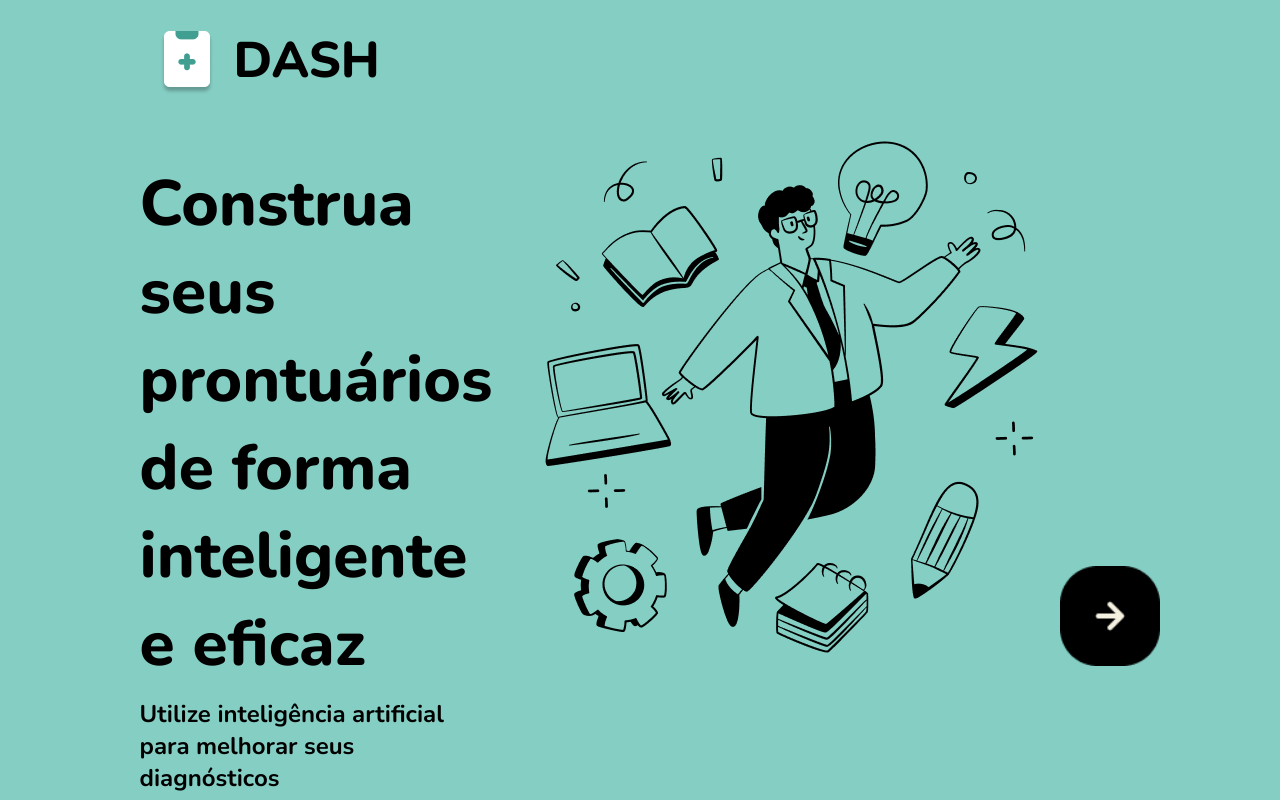
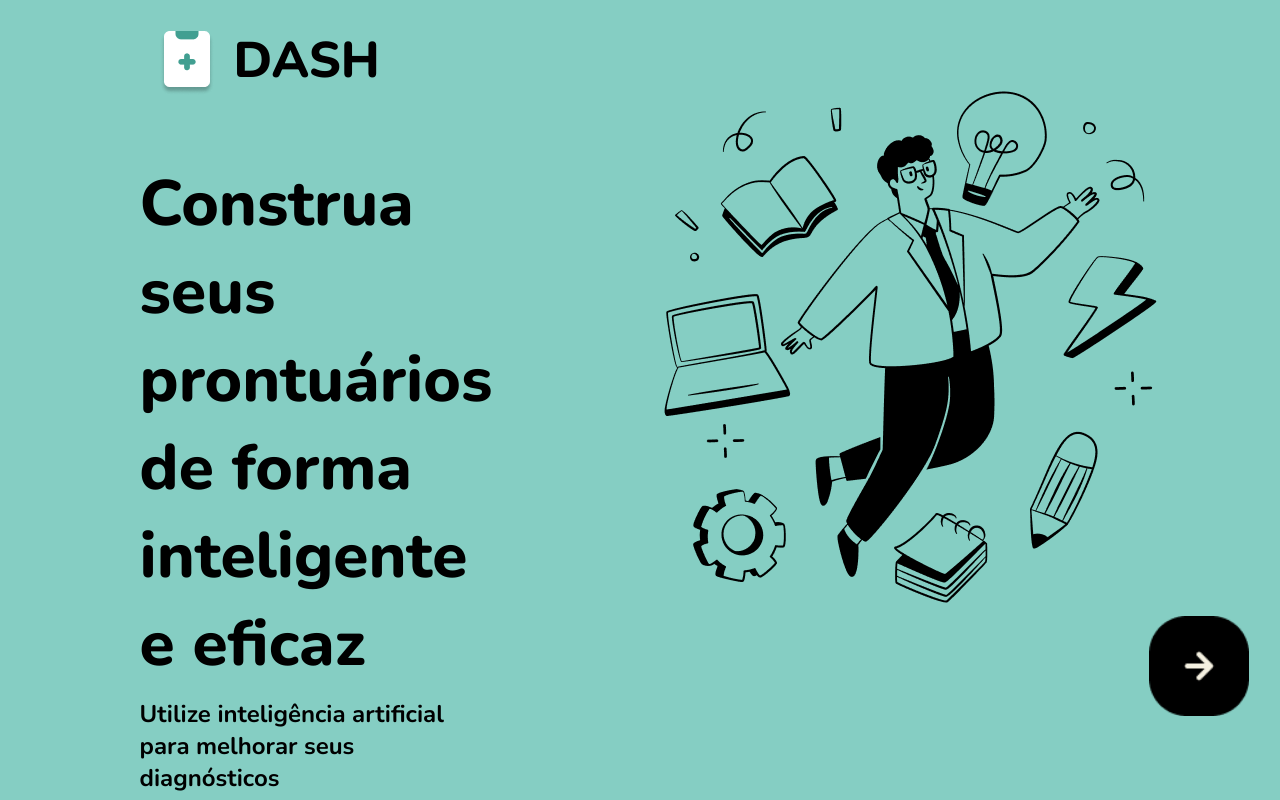
Before and after one commit to RickFqt/DASH-FRONT, an Angular app: page / in a window 1280 px wide. Built offline with nearby package versions, Linux system fonts and the light colour scheme.

Commit message:
feat: Updated landing page

```diff
--- a/src/app/home/home.component.css
+++ b/src/app/home/home.component.css
@@ -60,14 +60,32 @@ body, html {
 .right-section {
     flex: 2;
     text-align: center;
+    padding-right: 150px;
+    padding-left: 150px;
 }
 
 .main-image {
     width: 537px;
+    margin-right: 70px;
     /* max-width: 500px;  */
 }
 
+/* .right-section {
+    display: flex;
+    flex-direction: column;
+    align-items: flex-end;
+} */
+
+.right {
+    display: flex;
+    flex-direction: column;
+    align-items: flex-end;
+    padding-right: 150px;
+}
+
 .button {
-    margin-top: 20px;
-    width: 100px;
+    /* margin-top: 20px; */
+    width: 150px;
+    margin-left: 50px;
+    padding-left: 50px;
 }
--- a/src/app/home/home.component.html
+++ b/src/app/home/home.component.html
@@ -12,6 +12,7 @@
 
         <!-- Seção direita com imagem e botão -->
         <div class="right-section">
+            <div class="right">
             <img src="main_image.png" alt="Imagem ilustrativa" class="main-image">
                 <a href="nextpage.html">
                     <img
@@ -23,4 +24,5 @@
                 </a>
             </div>
         </div>
+    </div>
 </body>
```
Lines whose indentation alone changed are shown as unchanged.
